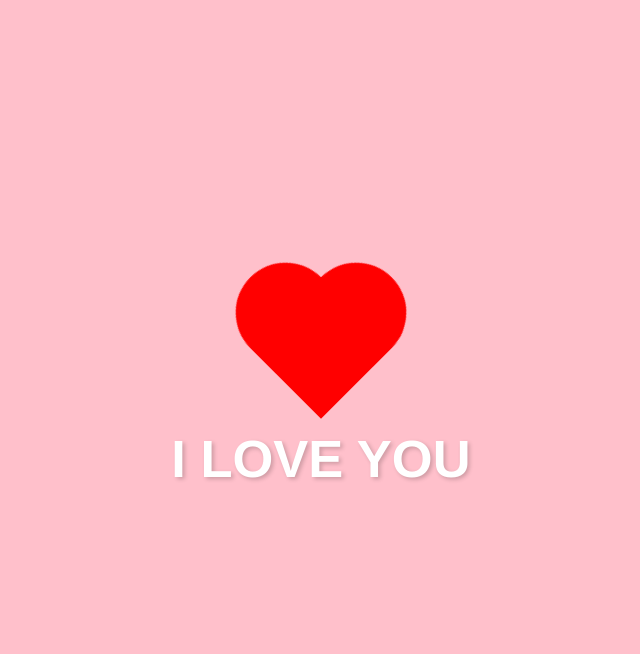
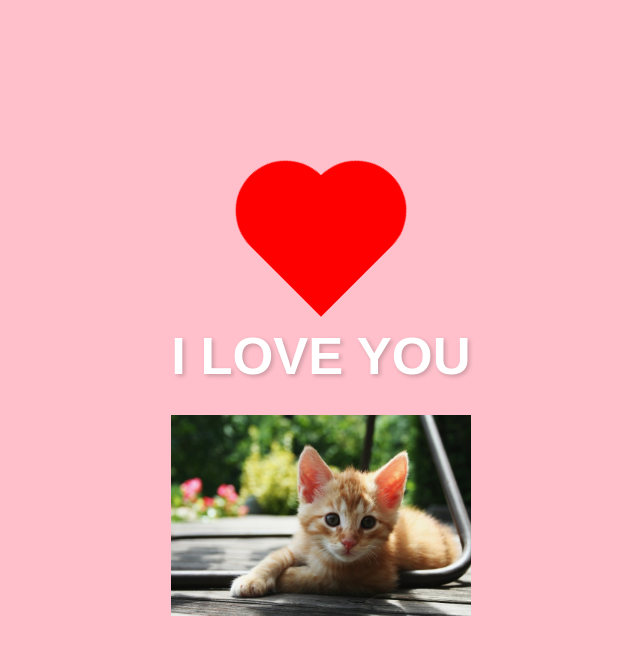
Before and after one commit to zomdex390/Untuk-Suami, a plain HTML site: page index.html in a window 1280 px wide. Shown: the whole page, without its empty margins (319-959 px from the left). Drawn offline with Linux system fonts and the light colour scheme.

Commit message:
Menambahkan gambar anak kucing yang bisa diklik

```diff
--- a/index.html
+++ b/index.html
@@ -61,3 +61,7 @@
     <h1>I LOVE YOU</h1>
 </body>
 </html>
+<a href="https://zomdex390.github.io/Untuk-Suami/">
+    <img src="https://raw.githubusercontent.com/zomdex390/Untuk-Suami/main/anak-kucing-_181218111545-209.jpg"
+         alt="Anak Kucing Lucu" width="300">
+</a>
```
